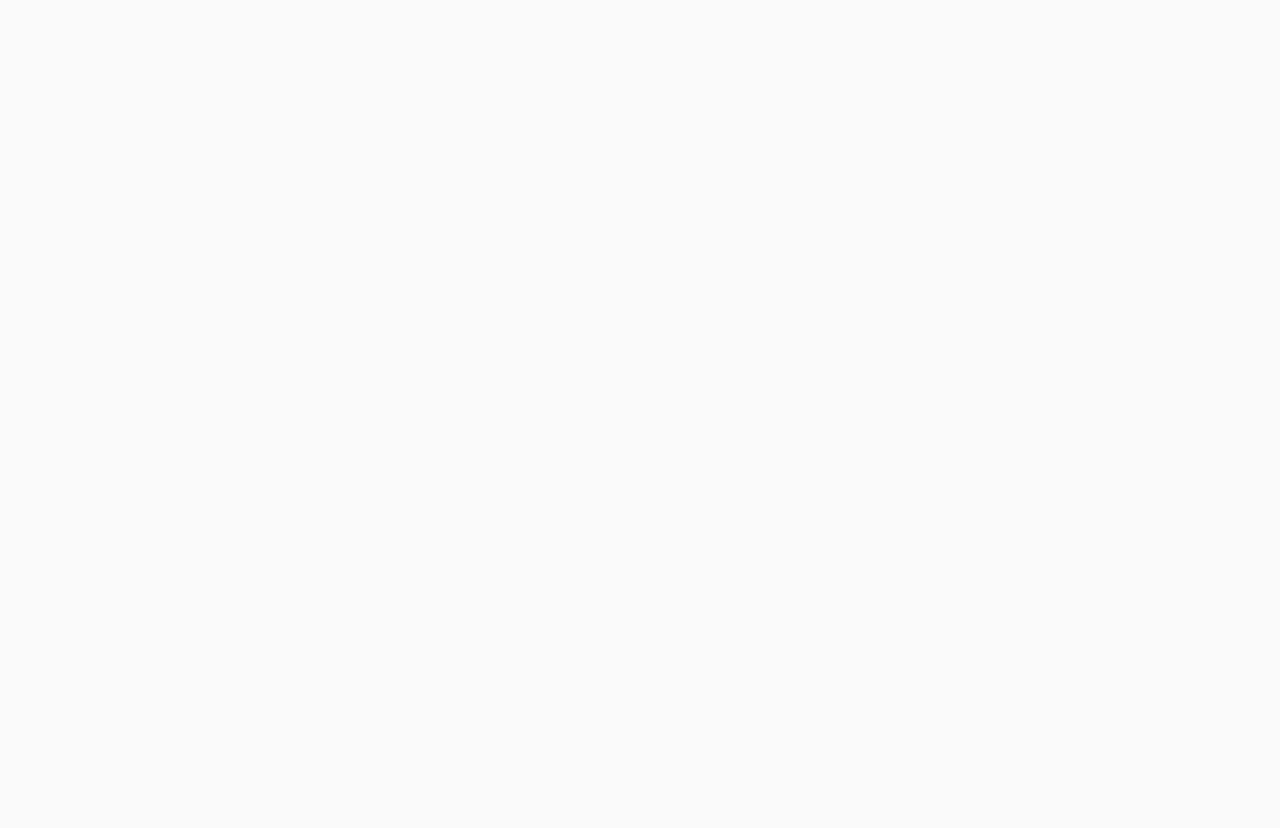
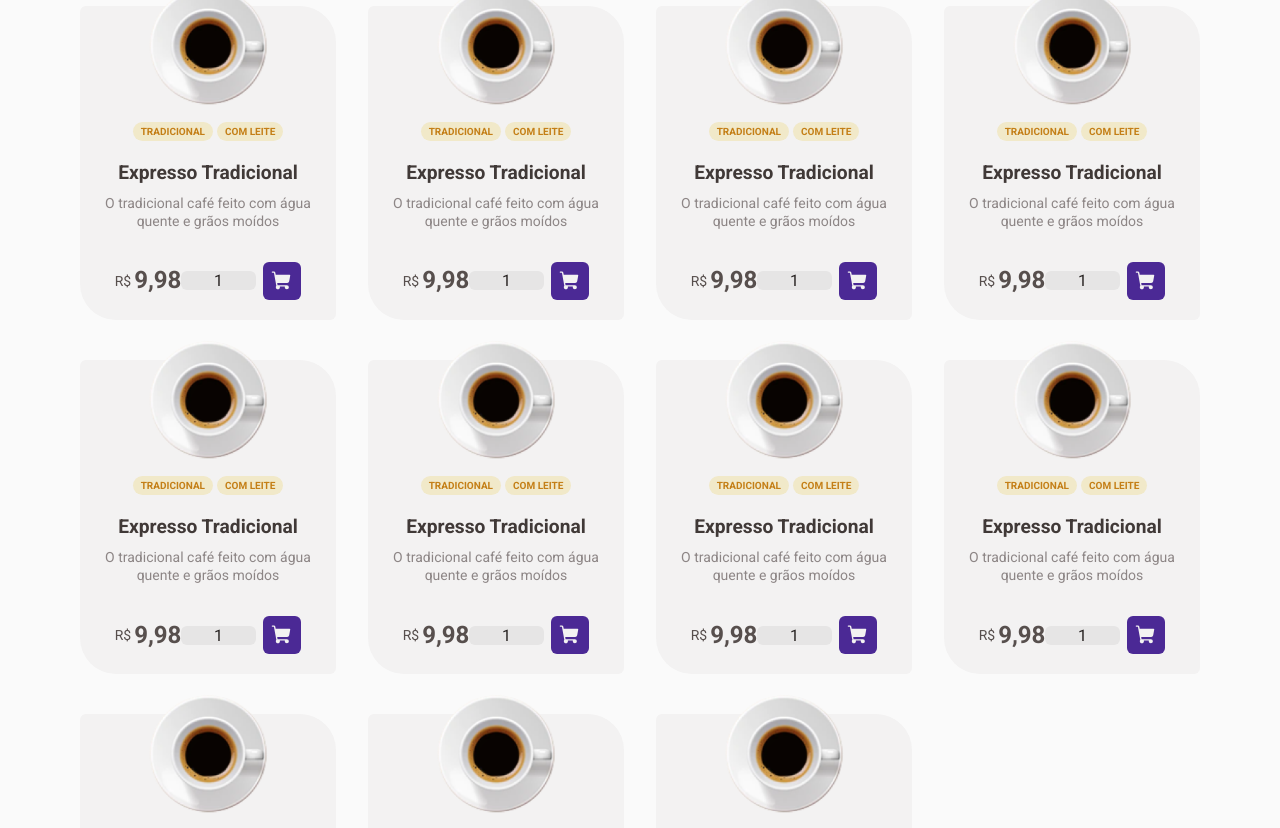
Before and after one commit to Vinicius-Barbosa-Santos/coffe-delivery, a React (Vite) app: page / in a window 1280 px wide. Shown: the part 772-1600 px from the top of the page. Before the commit the page ends 805 px from the top, so only its background shows below. Built offline with nearby package versions, Linux system fonts and the light colour scheme.

Commit message:
feat: add cart wrapper :sparkles:

```diff
--- /dev/null
+++ b/src/pages/Home/components/CoffeeCard/index.tsx
@@ -0,0 +1,36 @@
+import { AddCartWrapper, CardFooter, CoffeeCardContainer, Description, Name, Tags } from "./styles"
+
+import coffeeImage from '../../../../assets/image-coffee.svg'
+import { RegularText, TitleText } from "../../../../components/Typografy"
+import { QuantityInput } from "../QuantityInput"
+import { ShoppingCart } from "phosphor-react"
+
+export const CoffeeCard = () => {
+    return (
+        <CoffeeCardContainer>
+            <img src={coffeeImage} alt="" />
+
+            <Tags>
+                <span>Tradicional</span>
+                <span>Com leite</span>
+            </Tags>
+
+            <Name>Expresso Tradicional</Name>
+            <Description>O tradicional café feito com água quente e grãos moídos</Description>
+
+            <CardFooter>
+                <div>
+                    <RegularText size="s">R$</RegularText>
+                    <TitleText size="m" color="text" as={'strong'}>9,98</TitleText>
+                </div>
+
+                <AddCartWrapper>
+                    <QuantityInput />
+                    <button>
+                        <ShoppingCart weight="fill" size={22} />
+                    </button>
+                </AddCartWrapper>
+            </CardFooter>
+        </CoffeeCardContainer>
+    )
+}
--- /dev/null
+++ b/src/pages/Home/components/CoffeeCard/styles.ts
@@ -0,0 +1,96 @@
+import styled from "styled-components";
+import { RegularText, TitleText } from "../../../../components/Typografy";
+
+export const CoffeeCardContainer = styled.div`
+  width: 100%;
+  background: ${({ theme }) => theme.colors["base-card"]};
+  border-radius: 6px 36px 6px 36px;
+  padding: 1.25rem;
+  padding-top: 0;
+  display: flex;
+  flex-direction: column;
+  align-items: center;
+  justify-content: center;
+  text-align: center;
+
+  img {
+    width: 7.5rem;
+    height: 7.5rem;
+    margin-top: -1.25rem;
+  }
+`;
+
+export const Tags = styled.div`
+  width: 100%;
+  display: flex;
+  align-items: center;
+  justify-content: center;
+  gap: 4px;
+  margin-top: 1rem;
+  margin-bottom: 1.25rem;
+  flex-wrap: wrap;
+
+  span {
+    background: ${({ theme }) => theme.colors["brand-yellow-light"]};
+    color: ${({ theme }) => theme.colors["brand-yellow-dark"]};
+    font-size: ${({ theme }) => theme.textSizes["components-tag"]};
+    text-transform: uppercase;
+    padding: 0.25rem 0.5rem;
+    border-radius: 999px;
+    font-weight: 700;
+  }
+`;
+
+export const Name = styled(TitleText).attrs({
+  size: "s",
+  color: "subtitle",
+  weight: "700",
+})`
+  margin-bottom: 0.5rem;
+`;
+
+export const Description = styled(RegularText).attrs({
+  size: "s",
+  color: "label",
+})`
+  margin-bottom: 2rem;
+`;
+
+export const CardFooter = styled.div`
+  width: 100%;
+  display: flex;
+  align-items: center;
+  justify-content: center;
+
+  > div {
+    display: flex;
+    align-items: center;
+    gap: 3px;
+
+    p {
+      line-height: 0.75rem;
+    }
+  }
+`
+
+export const AddCartWrapper = styled.div`
+  width: 7.5rem;
+
+  > button {
+    width: 2.375rem;
+    height: 2.375rem;
+    border: none;
+    display: flex;
+    align-items: center;
+    justify-content: center;
+    background: ${({ theme }) => theme.colors["brand-purple-dark"]};
+    color: ${({ theme }) => theme.colors["base-card"]};
+    border-radius: 6px;
+    margin-left: 0.3rem;
+    transition: 0.4s;
+
+    &:hover {
+      background: ${({ theme }) => theme.colors["brand-purple"]};
+    }
+  }
+`;
--- /dev/null
+++ b/src/pages/Home/components/OurCoffees/index.tsx
@@ -0,0 +1,27 @@
+import { CoffeeList, OurCoffeesContainer } from "./styles"
+import { TitleText } from "../../../../components/Typografy"
+import { CoffeeCard } from "../CoffeeCard"
+
+export const OurCoffees = () => {
+    return (
+        <OurCoffeesContainer className="container">
+            <TitleText size="l" color="subtitle">
+                Nossos Cafés
+            </TitleText>
+
+            <CoffeeList>
+                <CoffeeCard />
+                <CoffeeCard />
+                <CoffeeCard />
+                <CoffeeCard />
+                <CoffeeCard />
+                <CoffeeCard />
+                <CoffeeCard />
+                <CoffeeCard />
+                <CoffeeCard />
+                <CoffeeCard />
+                <CoffeeCard />
+            </CoffeeList>
+        </OurCoffeesContainer>
+    )
+}
--- /dev/null
+++ b/src/pages/Home/components/OurCoffees/styles.ts
@@ -0,0 +1,15 @@
+import styled from "styled-components";
+
+export const OurCoffeesContainer = styled.section`
+  width: 100%;
+  margin-top: 2rem;
+`;
+
+export const CoffeeList = styled.div`
+  width: 100%;
+  display: grid;
+  grid-template-columns: repeat(4, 1fr);
+  column-gap: 2rem;
+  row-gap: 2.5rem;
+  margin-top: 3.5rem;
+`;
--- /dev/null
+++ b/src/pages/Home/components/QuantityInput/index.tsx
@@ -0,0 +1,9 @@
+import { QuantityInputContainer } from "./styles"
+
+export const QuantityInput = () => {
+    return (
+        <QuantityInputContainer>
+            <input type="number" readOnly value={1} />
+        </QuantityInputContainer>
+    )
+}
--- /dev/null
+++ b/src/pages/Home/components/QuantityInput/styles.ts
@@ -0,0 +1,31 @@
+import styled from "styled-components";
+
+export const QuantityInputContainer = styled.div`
+    flex: 1;
+    background: ${({theme}) => theme.colors["base-button"]};
+    display: flex;
+    align-items: center;
+    justify-content: space-between;
+    gap: 4px;
+    border-radius: 6px;
+
+    padding: 0%.5rem;
+
+    input {
+        text-align: center;
+        width: 100%;
+        background: none;
+        border: none;
+        color: ${({theme}) => theme.colors["base-title"]};
+
+        &:focus {
+            outline: none;
+        }
+    }
+`
+
+export const IconWrapper = styled.button.attrs({
+    type: 'button',
+})`
+
+`
--- a/src/pages/Home/index.tsx
+++ b/src/pages/Home/index.tsx
@@ -1,3 +1,4 @@
+import { OurCoffees } from "./components/OurCoffees"
 import { Intro } from "./components/intro"
 import { HomeContainer } from "./styles"
 
@@ -5,6 +6,7 @@
     return(
         <HomeContainer>
             <Intro />
+            <OurCoffees />
         </HomeContainer>
     )
 }
```
Also changed, not shown: src/assets/image-coffee.svg (added).
